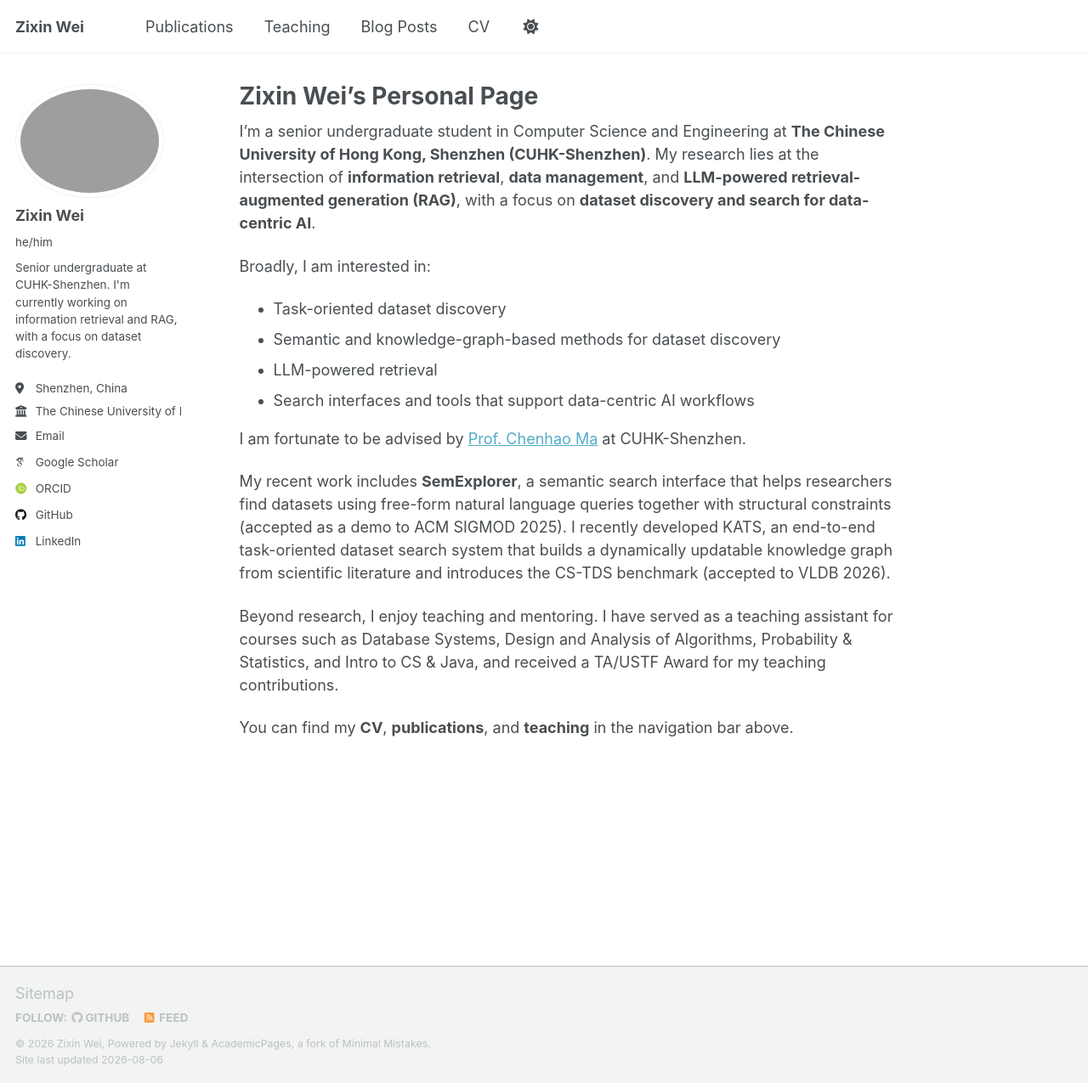
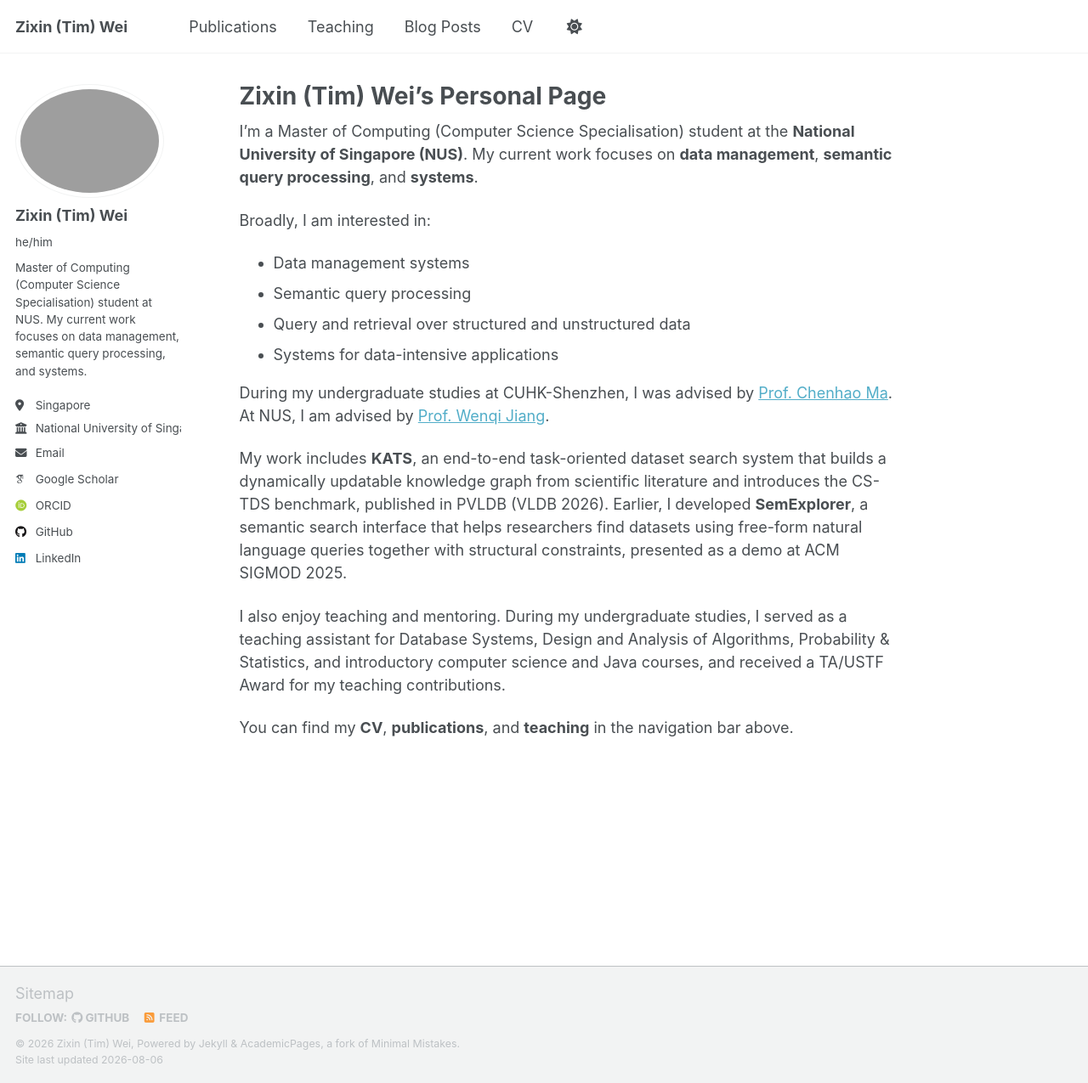
Before and after one commit to zixinwei/zixinwei.github.io, a Jekyll site: the page built from _pages/about.md, in a window 1280 px wide and 1275 px high. Shown: the whole window at 85% size. Built offline with Jekyll 4.4.1, drawn with Linux system fonts in a browser that asks for light colours; some web fonts are replaced; a script that is not in the unit is left out.

Commit message:
Update profile for NUS

```diff
--- a/_config.yml
+++ b/_config.yml
@@ -9,9 +9,9 @@
 # Basic Site Settings
 locale: "en-US"
 site_theme: "default" # Currently available options are "default", "air"
-title: "Zixin Wei"
+title: "Zixin (Tim) Wei"
 title_separator: "-"
-name: &name "Zixin Wei"
+name: &name "Zixin (Tim) Wei"
 description: &description "Zixin Wei's academic portfolio" # Update this with a general description of your site, this is the default if not overridden by a page
 url:
   https://zixinwei.github.io # The base hostname & protocol for your site e.g. "https://[your GitHub username].github.io",
@@ -25,13 +25,13 @@ repository: "academicpages/academicpages.github.io"
 author:
   # Biographic informationnn
   avatar: "profile-2026.png"
-  name: "Zixin Wei"
+  name: "Zixin (Tim) Wei"
   pronouns: "he/him" # example: "she/her"
-  bio: "Senior undergraduate at CUHK-Shenzhen. I'm currently working on information retrieval and RAG, with a focus on dataset discovery."
-  location: "Shenzhen, China"
-  employer: "The Chinese University of Hong Kong, Shenzhen"
+  bio: "Master of Computing (Computer Science Specialisation) student at NUS. My current work focuses on data management, semantic query processing, and systems."
+  location: "Singapore"
+  employer: "National University of Singapore"
   uri: # URL
-  email: "zixinwei1@link.cuhk.edu.cn"
+  email: "zixinwei@u.nus.edu"
 
   # Academic websites
   academia: # URL
--- a/_pages/about.md
+++ b/_pages/about.md
@@ -1,25 +1,25 @@
 ---
 permalink: /
-title: "Zixin Wei's Personal Page"
+title: "Zixin (Tim) Wei's Personal Page"
 author_profile: true
 redirect_from:
   - /about/
   - /about.html
 ---
 
-I'm a senior undergraduate student in Computer Science and Engineering at **The Chinese University of Hong Kong, Shenzhen (CUHK-Shenzhen)**. My research lies at the intersection of **information retrieval**, **data management**, and **LLM-powered retrieval-augmented generation (RAG)**, with a focus on **dataset discovery and search for data-centric AI**.
+I'm a Master of Computing (Computer Science Specialisation) student at the **National University of Singapore (NUS)**. My current work focuses on **data management**, **semantic query processing**, and **systems**.
 
 Broadly, I am interested in:
 
-- Task-oriented dataset discovery
-- Semantic and knowledge-graph-based methods for dataset discovery
-- LLM-powered retrieval
-- Search interfaces and tools that support data-centric AI workflows
+- Data management systems
+- Semantic query processing
+- Query and retrieval over structured and unstructured data
+- Systems for data-intensive applications
 
-I am fortunate to be advised by [Prof. Chenhao Ma](https://chenhao-ma.github.io/) at CUHK-Shenzhen.
+During my undergraduate studies at CUHK-Shenzhen, I was advised by [Prof. Chenhao Ma](https://chenhao-ma.github.io/). At NUS, I am advised by [Prof. Wenqi Jiang](https://wenqijiang.github.io/).
 
-My recent work includes **SemExplorer**, a semantic search interface that helps researchers find datasets using free-form natural language queries together with structural constraints (accepted as a demo to ACM SIGMOD 2025). I recently developed KATS, an end-to-end task-oriented dataset search system that builds a dynamically updatable knowledge graph from scientific literature and introduces the CS-TDS benchmark (accepted to VLDB 2026).
+My work includes **KATS**, an end-to-end task-oriented dataset search system that builds a dynamically updatable knowledge graph from scientific literature and introduces the CS-TDS benchmark, published in PVLDB (VLDB 2026). Earlier, I developed **SemExplorer**, a semantic search interface that helps researchers find datasets using free-form natural language queries together with structural constraints, presented as a demo at ACM SIGMOD 2025.
 
-Beyond research, I enjoy teaching and mentoring. I have served as a teaching assistant for courses such as Database Systems, Design and Analysis of Algorithms, Probability & Statistics, and Intro to CS & Java, and received a TA/USTF Award for my teaching contributions.
+I also enjoy teaching and mentoring. During my undergraduate studies, I served as a teaching assistant for Database Systems, Design and Analysis of Algorithms, Probability & Statistics, and introductory computer science and Java courses, and received a TA/USTF Award for my teaching contributions.
 
 You can find my **CV**, **publications**, and **teaching** in the navigation bar above.
```
